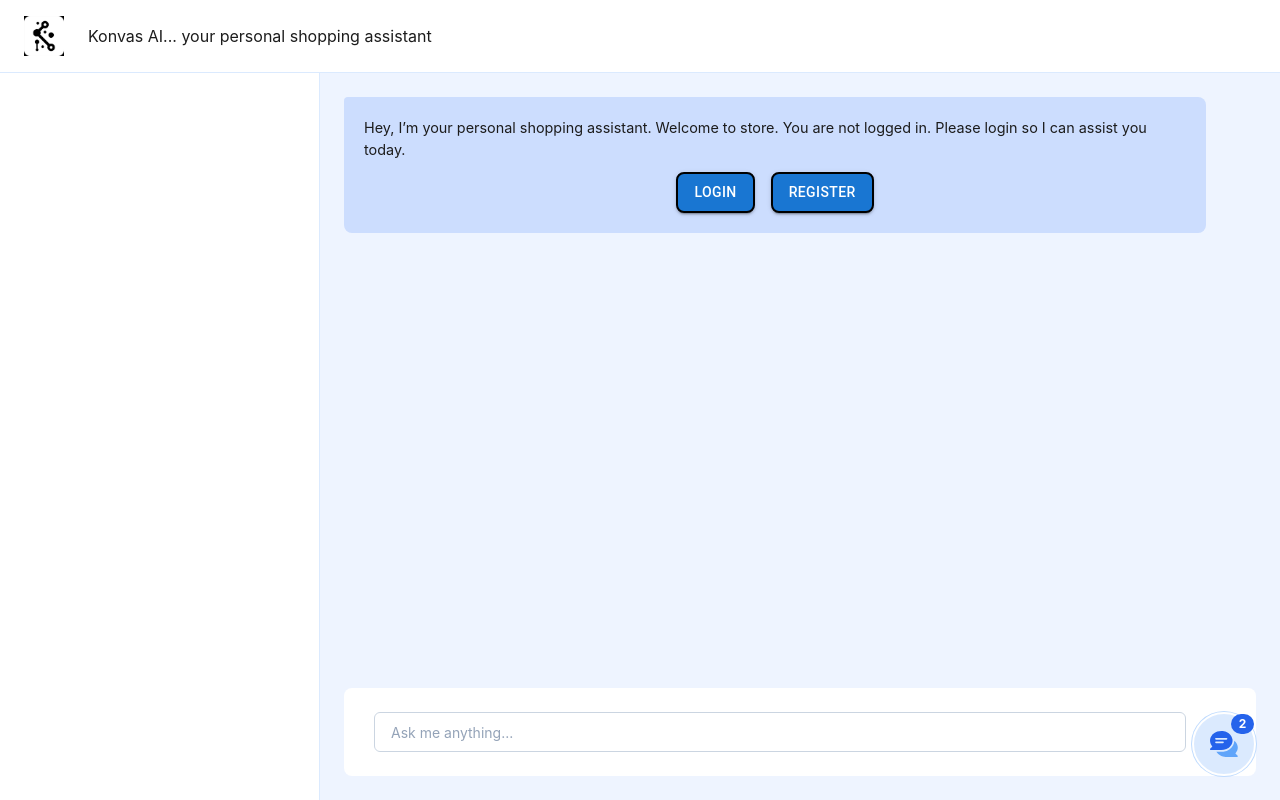
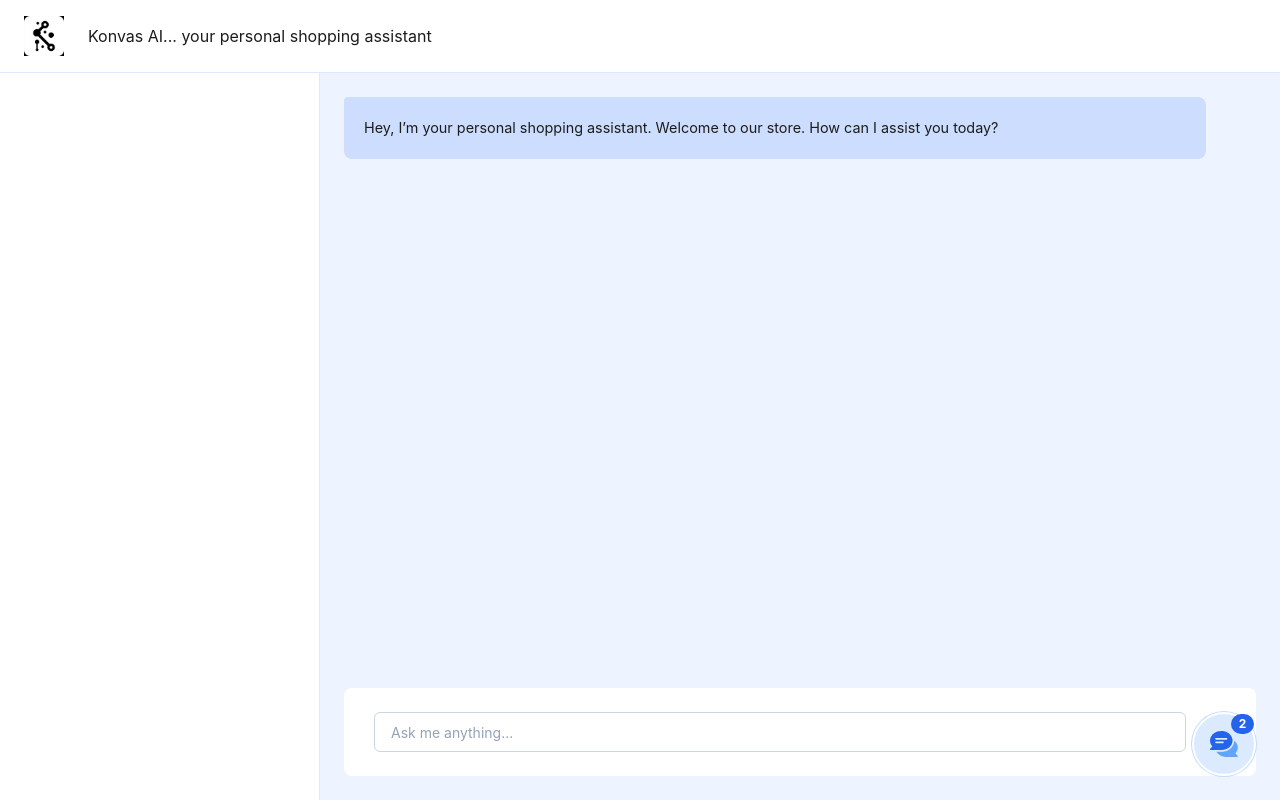
Before and after one commit to teeteeee/chatbot, a React (Create React App) app: page / in a window 1280 px wide. Built offline with nearby package versions, Linux system fonts and the light colour scheme.

Commit message:
first commit

```diff
--- a/src/pages/chatwidget.js
+++ b/src/pages/chatwidget.js
@@ -121,45 +121,13 @@ function Chatwidget() {
                 <div className="container px-0">
                   <div className="tyn-qa tyn-qa-bubbly">
                     <div className="tyn-qa-item">
-
-                      {user && Object.keys(user).length !== 0 ? (
-                        <div className="tyn-qa-message tyn-text-block">
+                    <div className="tyn-qa-message tyn-text-block">
                           <p>
-                            {/* {user.given_name} */}
-                            Hey {user.given_name}, I’m your personal shopping
-                            assistant. Welcome to {folderName} store. How can I
+                            Hey, I’m your personal shopping
+                            assistant. Welcome to our store. How can I
                             assist you today?
                           </p>
                         </div>
-                      ) : (
-                        <div className="tyn-qa-message tyn-text-block">
-                          <p>
-                            Hey, I’m your personal shopping assistant. Welcome
-                            to {folderName} store. You are not logged in. Please
-                            login so I can assist you today.
-                          </p>
-
-                          <div
-                            style={{
-                              display: "flex",
-                              justifyContent: "center",
-                              alignItems: "center",
-                            }}
-                          >
-                            <Stack spacing={2} direction="row">
-                              <Link to="/">
-                                <StyledButton variant="contained">
-                                  Login
-                                </StyledButton>
-                              </Link>
-                              <StyledButton variant="contained">
-                                Register
-                              </StyledButton>
-                            </Stack>
-                          </div>
-                        </div>
-                      )}
-                      {/* .tyn-qa-message */}
                     </div>
                     {messages.map((message) => (
                       <div className="tyn-qa-item">
```
